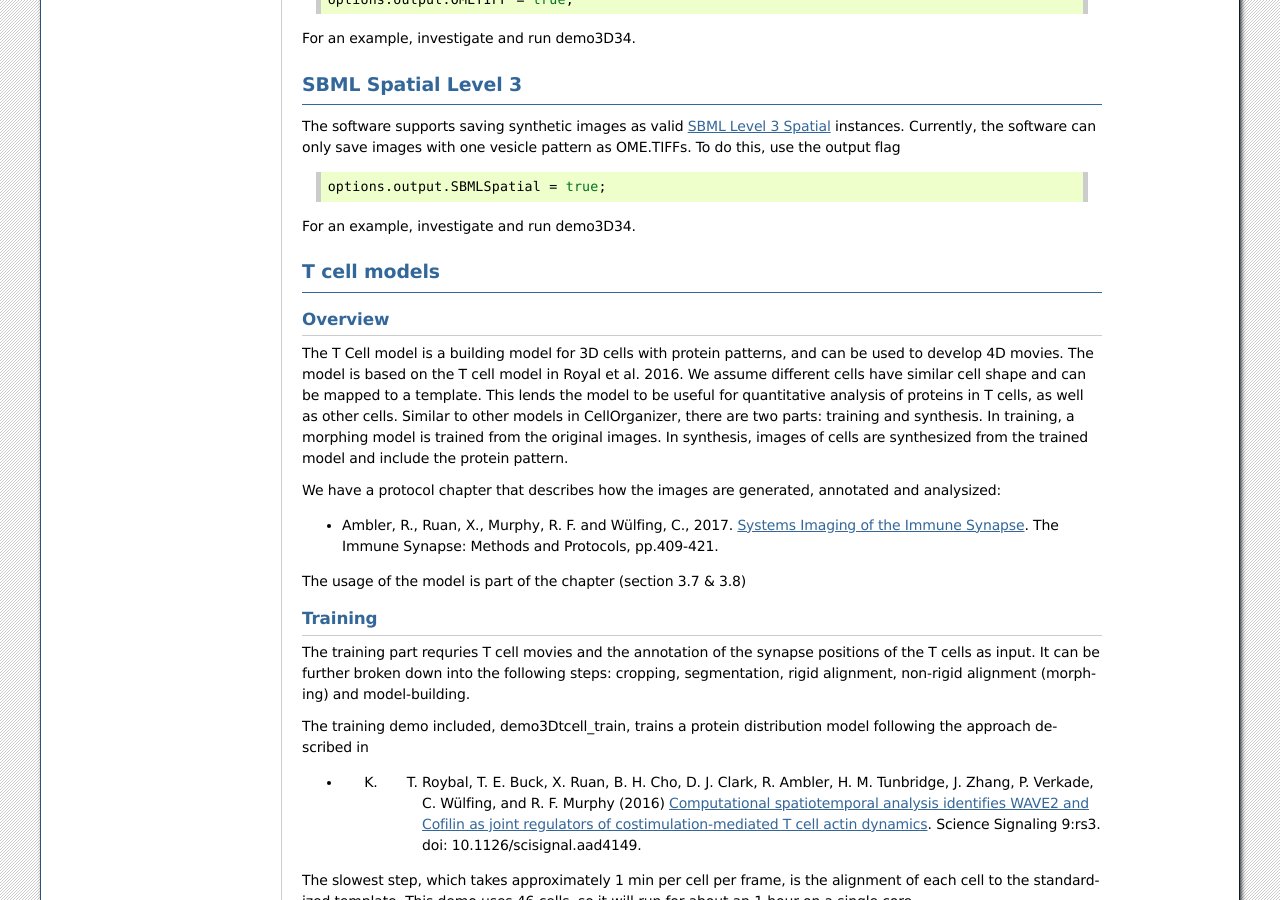
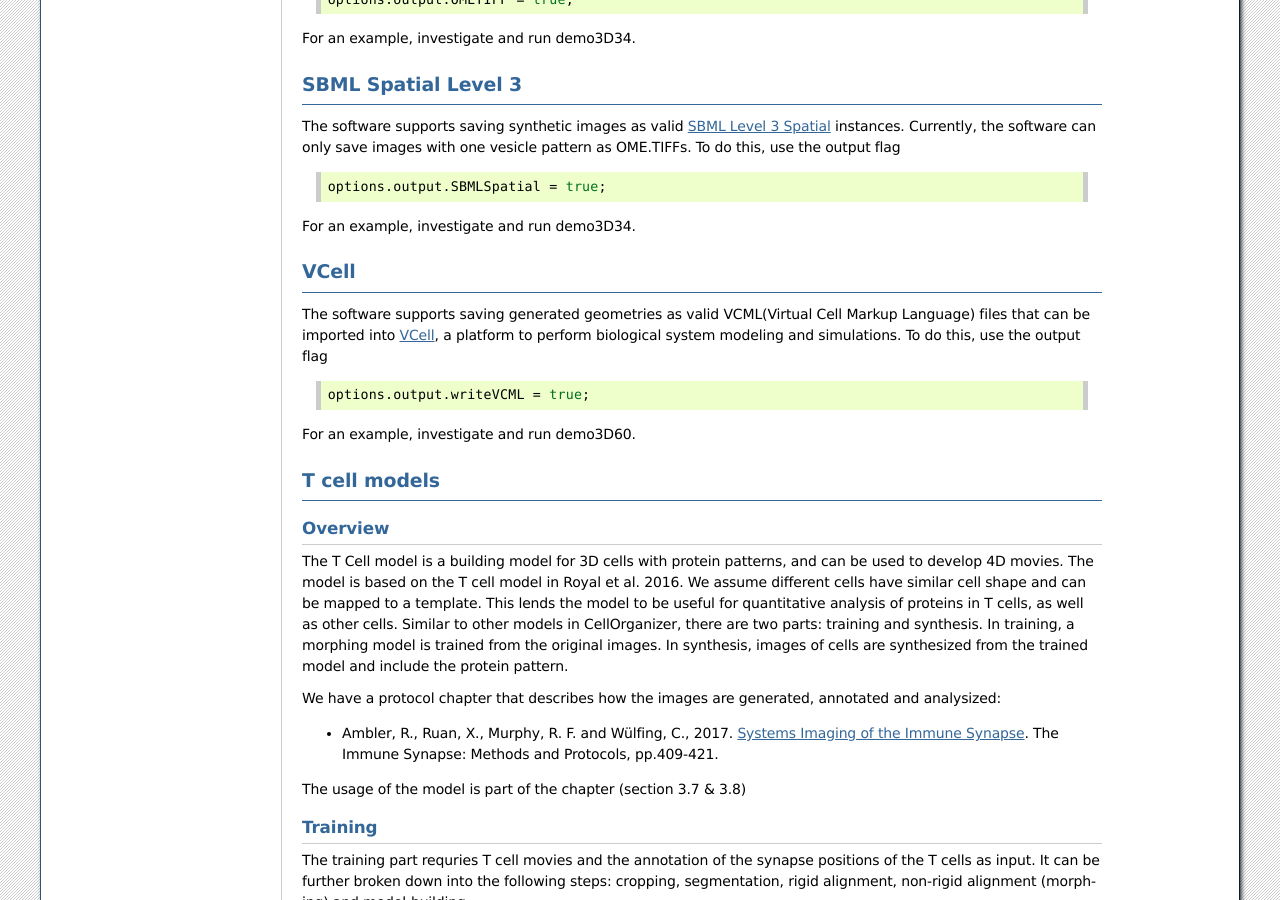
Before and after one commit to murphygroup/cellorganizer-documentation_old, a Sphinx documentation site: the page built from source/chapters/advanced.rst, in a window 1280 px wide and 900 px high, scrolled down 1708 px. Built offline with Sphinx 7.4.7, drawn with Linux system fonts in a browser that asks for light colours.

Commit message:
changes made to add vcell in adv options

```diff
--- a/source/chapters/advanced.rst
+++ b/source/chapters/advanced.rst
@@ -11,4 +11,6 @@ Additional Information
 
 .. include:: ./sbml_spatial_level3.rst
 
+.. include:: ./vcell.rst
+
 .. include:: ./tcell.rst
--- /dev/null
+++ b/source/chapters/vcell.rst
@@ -0,0 +1,10 @@
+VCell
+--------
+
+The software supports saving generated geometries as valid VCML(Virtual Cell Markup Language) files that can be imported into `VCell <https://docs.openmicroscopy.org/ome-model/5.6.3/#ome-tiff>`_, a platform to perform biological system modeling and simulations. To do this, use the output flag
+
+.. code:: matlab
+
+	options.output.writeVCML = true;
+
+For an example, investigate and run demo3D60.
```
Also changed, not shown: source/chapters/cellorganizer_options/slml2img_options.rst (+12 -9 lines).
